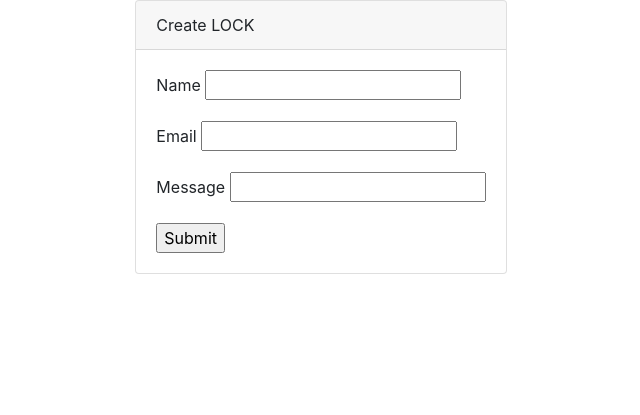
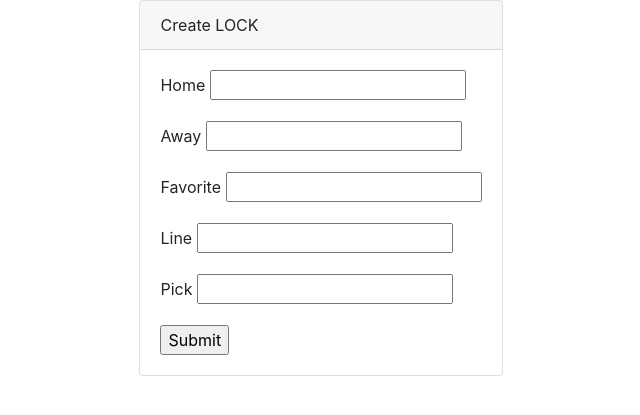
Before and after one commit to ZachManno/bet-jimjams, a Flask app: page /lock-form/ in a window 1280 px wide. Shown: the top 415 px of the page, without its empty margins (319-959 px from the left). Run offline with Flask 2, Linux system fonts and the light colour scheme; parts of the project's set-up code (start-up, migrations or seed data) failed here and were passed over; some libraries are stand-ins or nearby versions.

Commit message:
lock form somewhat working, gets validated

```diff
--- a/app.py
+++ b/app.py
@@ -1,5 +1,5 @@
 from flask import Flask
-from flask import render_template, request
+from flask import render_template, request, redirect
 from flask_bootstrap import Bootstrap
 from flask_simplelogin import SimpleLogin, get_username, login_required
 
@@ -53,7 +53,7 @@ bootstrap = Bootstrap(app)
 def index():
     return render_template('index.html')
 
-@app.route('/en/', methods=('GET', 'POST'))
+@app.route('/en/')
 def home():
     username = get_username()
     titles = [('pick_string', 'Pick'), ('outcome', 'Outcome'), ('game_title', 'Game'), ('pick_type', 'Pick Type')]
@@ -72,5 +72,7 @@ def home():
 def lock_form_route():
     form = lock_form.LockForm()
     if form.validate_on_submit():
-        return redirect('/en/')
+        return redirect('/en')
+    else:
+        print("Not validated")
     return render_template('add-lock.html', form=form)
--- a/dynamo.py
+++ b/dynamo.py
@@ -84,6 +84,4 @@ def get_picks_for_user_for_week(username, week):
     for item in PickModel.scan(PickModel.username.is_in(username) & (PickModel.week == week)):
         picks.append(pick_record_to_pick_object(item))
 
-
-    print('picks: ' + picks[0].pick_string)
     return picks
--- a/lock_form.py
+++ b/lock_form.py
@@ -5,23 +5,37 @@ from wtforms import (StringField,
                      PasswordField,
                      DateField,
                      SelectField,
-                     TextField)
+                     TextField,
+                     FloatField)
 from wtforms.validators import (DataRequired,
                                 Email,
                                 EqualTo,
                                 Length,
-                                URL)
+                                URL,ValidationError)
 
+
+# def my_length_check(form, field):
+#     if len(field.data) > 50:
+#         raise ValidationError('Field must be less than 50 characters')
+
+def validate_favorite(form, field):
+    if (form.favorite.data not in [form.home.data, form.away.data]):
+        raise ValidationError('Favorite must match the home or away team')
+    else:
+        print("validated")
 
 class LockForm(FlaskForm):
     """Lock form."""
-    name = StringField('Name', [
+    home = StringField('Home', [
         DataRequired()])
-    email = StringField('Email', [
-        Email(message=('Not a valid email address.')),
+    away = StringField('Away', [
         DataRequired()])
-    body = TextField('Message', [
-        DataRequired(),
-        Length(min=4, message=('Your message is too short.'))])
-    recaptcha = RecaptchaField()
+    favorite = StringField('Favorite', [
+        DataRequired(), validate_favorite])
+    pick = StringField('Pick', [
+        DataRequired()])
+    line = FloatField('Line', [
+        DataRequired()])
+
+
     submit = SubmitField('Submit')
--- a/templates/add-lock.html
+++ b/templates/add-lock.html
@@ -13,10 +13,13 @@
   <div class="card">
         <div class="card-header">Create LOCK</div>
         <div class="card-body">
-        <form method="POST" action="{{ url_for('home') }}">
-            <div class="form-group">{{ form.name.label }} {{ form.name(size=20) }}</div>
-            <div class="form-group">{{ form.email.label }} {{ form.email }}</div>
-            <div class="form-group">{{ form.body.label }} {{ form.body }}</div>
+        <form method="POST" action="{{ url_for('lock_form_route') }}">
+            {{ form.csrf_token }}
+            <div class="form-group">{{ form.home.label }} {{ form.home }}</div>
+            <div class="form-group">{{ form.away.label }} {{ form.away }}</div>
+            <div class="form-group">{{ form.favorite.label }} {{ form.favorite }}</div>
+            <div class="form-group">{{ form.line.label }} {{ form.line }}</div>
+            <div class="form-group">{{ form.pick.label }} {{ form.pick }}</div>
             {{ form.submit }}
         </form>
       </div>
```
